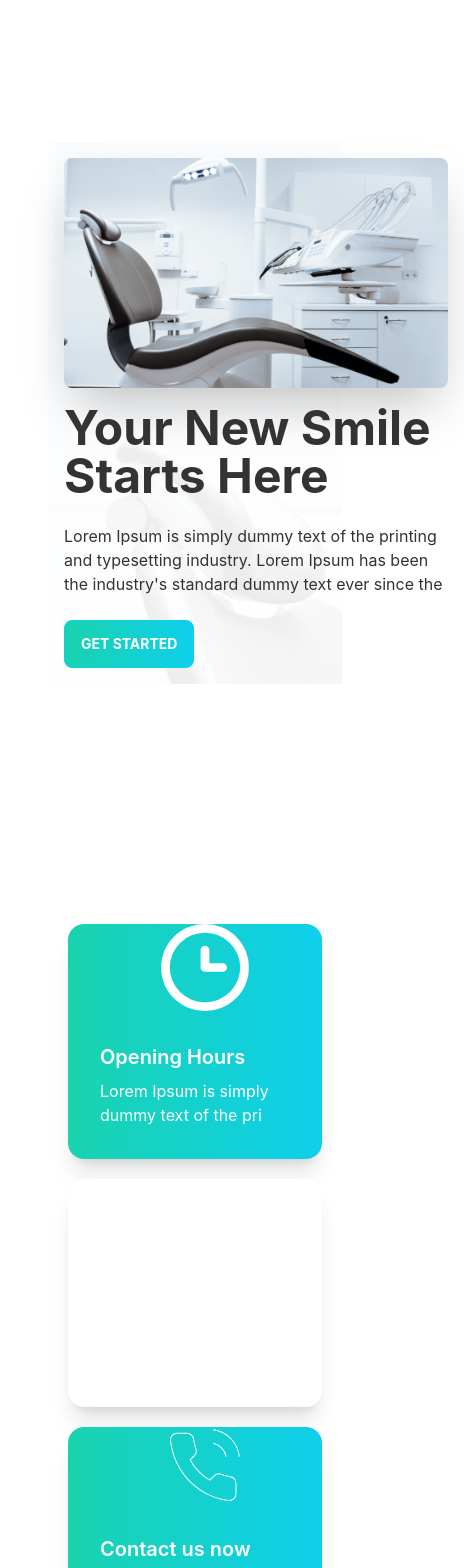
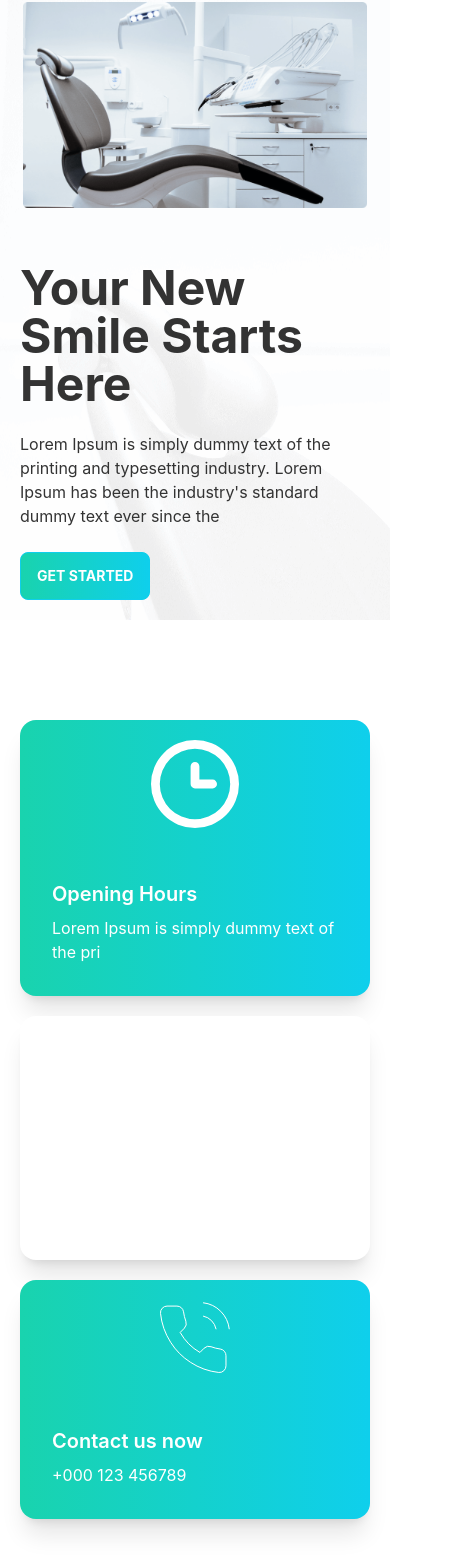
Before and after one commit to srayo16/Doctors-Portal, a React (Create React App) app: page / in a window 390 px wide. Shown: the part 162-1730 px from the top of the page, 464 px wide, since content can reach past the window. Built offline with nearby package versions, Linux system fonts and the light colour scheme; the HTML template or start-up script is replaced by a standard one.

Commit message:
responsive

```diff
--- a/src/Pages/Home/CardSimilar.js
+++ b/src/Pages/Home/CardSimilar.js
@@ -17,11 +17,11 @@ const CardSimilar = () => {
 
     return (
 
-        <div className='container mx-auto my-28'>
-            <h1 className='text-xl uppercase font-bold mb-5 text-center text-success'>OUR SERVICES</h1>
-            <h1 className='text-4xl text-center'>Services We Provide</h1>
+        <div className='container mx-auto my-20 lg:my-28 '>
+            <h1 className='text-xl uppercase font-bold mb-5 text-center text-success  lg:p-0 '>OUR SERVICES</h1>
+            <h1 className='text-4xl text-center mb-10 p-5 lg:p-0 lg:mb-20 '>Services We Provide</h1>
 
-            <div className='grid sm:grid-cols-1 md:grid-cols-2 lg:grid-cols-3 gap-10'>
+            <div className='grid sm:grid-cols-1 md:grid-cols-2 lg:grid-cols-3 gap-10 p-5'>
                 {
                     fakeData.map(item => <CardSimilarpro key={item.id} item={item}></CardSimilarpro>)
                 }
--- a/src/Pages/Home/CardSimilarpro.js
+++ b/src/Pages/Home/CardSimilarpro.js
@@ -6,7 +6,7 @@ const CardSimilarpro = ({ item }) => {
     // console.log(item);
 
     return (
-        <div className="card w-96 bg-base-100 shadow-xl">
+        <div className="card w-80 lg:w-96 bg-base-100 shadow-xl ">
             <figure className="px-10 pt-10">
                 <img src={img} alt="Shoes" className="rounded-xl" />
             </figure>
--- a/src/Pages/Home/Exceptional.js
+++ b/src/Pages/Home/Exceptional.js
@@ -4,10 +4,10 @@ import treatment from './../../assets/images/treatment.png';
 
 const Exceptional = () => {
     return (
-        <div className="hero min-h-screen ">
-            <div className="hero-content flex-col lg:flex-row-reverse">
-                <img src={treatment} className="max-w-sm rounded-lg shadow-2xl" alt='' />
-                <div>
+        <div className="hero my-screen my-20 lg:my-40 ">
+            <div className="hero-content flex-col lg:flex-row-reverse p-0 lg:p-5">
+                <img src={treatment} className="max-w-sm rounded-lg lg:shadow-2xl p-5 lg:p-0" alt='' />
+                <div className='p-5'>
                     <h1 className="text-5xl font-bold">Exceptional Dental Care, on Your Terms</h1>
                     <p className="py-6">It is a long established fact that a reader will be distracted by the readable content of a page when looking at its layout. The point of using Lorem Ipsumis that it has a more-or-less normal distribution of letters,as opposed to using 'Content here, content here', making it look like readable English. Many desktop publishing packages and web page</p>
                     <ButtonOrigin>Get started</ButtonOrigin>
--- a/src/Pages/Home/FirsSection.js
+++ b/src/Pages/Home/FirsSection.js
@@ -5,10 +5,10 @@ import ButtonOrigin from '../Shared/ButtonOrigin';
 
 const FirsSection = () => {
     return (
-        <div className="hero my-h-screen my-60" style={{ background: `url(${chairBack})` }}>
-            <div className="hero-content flex-col lg:flex-row-reverse">
-                <img src={chair} className="max-w-sm rounded-lg shadow-2xl " alt='' />
-                <div>
+        <div className="hero my-screen my-20 lg:my-60" style={{ background: `url(${chairBack})` }}>
+            <div className="hero-content flex-col lg:flex-row-reverse p-0 lg:p-5">
+                <img src={chair} className="max-w-sm rounded-lg lg:shadow-2xl p-5 lg:p-0" alt='' />
+                <div className='p-5'>
                     <h1 className="text-5xl font-bold">Your New Smile Starts Here</h1>
                     <p className="py-6">Lorem Ipsum is simply dummy text of the printing and typesetting industry. Lorem Ipsum has been the industry's standard dummy text ever since the</p>
                     <ButtonOrigin>Get started</ButtonOrigin>
--- a/src/Pages/Home/Home.js
+++ b/src/Pages/Home/Home.js
@@ -9,7 +9,7 @@ import Testimonial from './Testimonial';
 
 const Home = () => {
     return (
-        <div className='container mx-auto px-12'>
+        <div className='container mx-auto overflow-hidden'>
             <FirsSection></FirsSection>
             <Info></Info>
             <CardSimilar></CardSimilar>
--- a/src/Pages/Home/Info.js
+++ b/src/Pages/Home/Info.js
@@ -6,7 +6,7 @@ import Infopro from './Infopro';
 
 const Info = () => {
     return (
-        <div className='grid grid-cols-1 lg:grid-cols-3 gap-5 m-5'>
+        <div className='grid grid-cols-1 lg:grid-cols-3 gap-5 m-5 container mx-auto p-5 '>
             <Infopro cardTitle={'Opening Hours'} cardDescription={'Lorem Ipsum is simply dummy text of the pri'} cardCss={'bg-gradient-to-r from-secondary to-primary'} img={clock}></Infopro>
 
             <Infopro cardTitle={'Visit our location'} cardDescription={'Brooklyn, NY 10036, United States'} cardCss={"bg-accent"} img={marker}></Infopro>
--- a/src/Pages/Home/Infopro.js
+++ b/src/Pages/Home/Infopro.js
@@ -2,8 +2,8 @@ import React from 'react';
 
 const Infopro = ({ img, cardTitle, cardDescription, cardCss }) => {
     return (
-        <div className={`card lg:card-side bg-base-100 shadow-xl ${ cardCss }`}>
-            <figure className='pl-5'><img src={img} alt="Album" /></figure>
+        <div className={`card lg:card-side bg-base-100 shadow-xl ${cardCss}`}>
+            <figure className='p-5'><img src={img} alt="Album" /></figure>
             <div className="card-body text-white">
                 <h2 className="card-title">{cardTitle}</h2>
                 <p>{cardDescription}</p>
--- a/src/Pages/Home/Makeanappoinment.js
+++ b/src/Pages/Home/Makeanappoinment.js
@@ -6,7 +6,7 @@ import apoinBg from './../../assets/images/appointment.png';
 const Makeanappoinment = () => {
 
     return (
-        <section style={{ background: `url(${apoinBg})` }} className='flex justify-center items-center'>
+        <section style={{ background: `url(${apoinBg})` }} className='flex justify-center items-center '>
             <div className='flex-1 hidden lg:block'>
                 <img className='mt-[-100px]' src={apoinPic} alt="" />
             </div>
--- a/src/Pages/Home/Testimonial.js
+++ b/src/Pages/Home/Testimonial.js
@@ -11,7 +11,7 @@ const Testimonial = () => {
         { id: 3, review: 'It is a long established fact that by the readable content of a lot layout. The point of using Lorem a more-or-less normal distribu to using Content here, content', name: 'Winson Herry', place: 'California', img: person1 },
     ]
     return (
-        <section className='my-20'>
+        <section className='my-20 lg:my-40 p-10 lg:p-5'>
             <div className='flex justify-between'>
                 <div>
                     <h3 className='text-primary font-bold text-xl mb-3' >Testimonial</h3>
```
